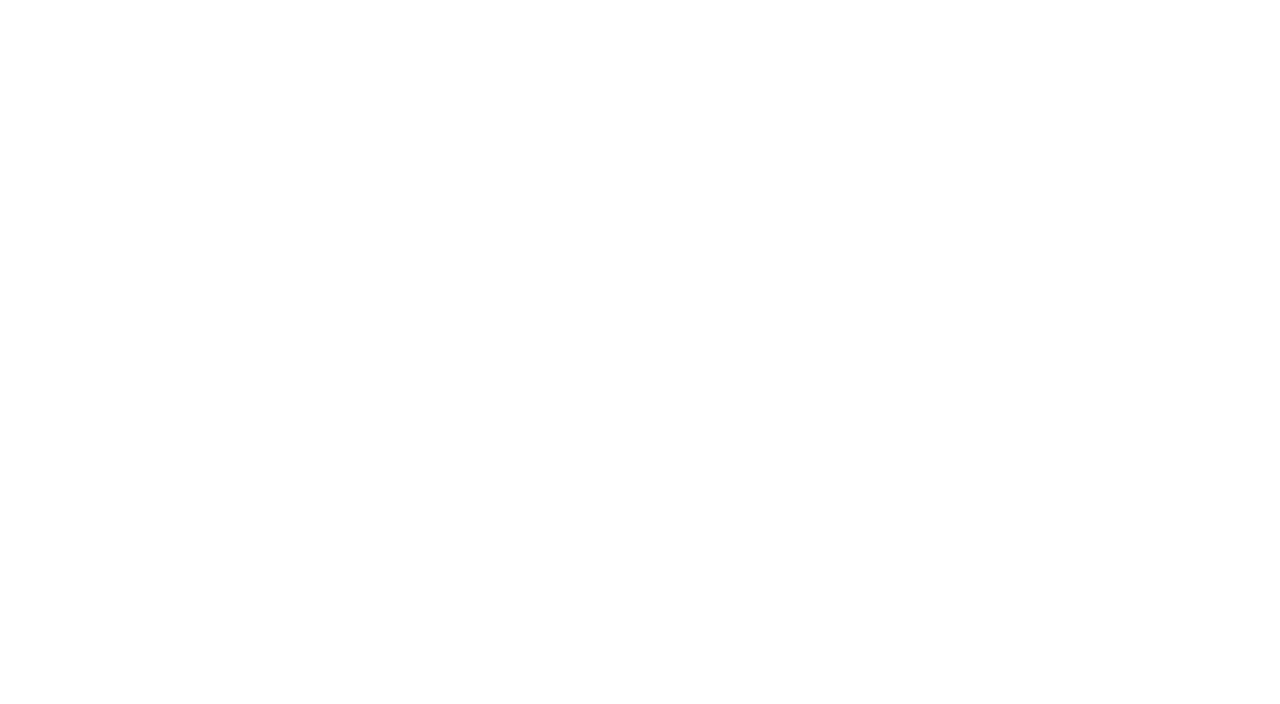
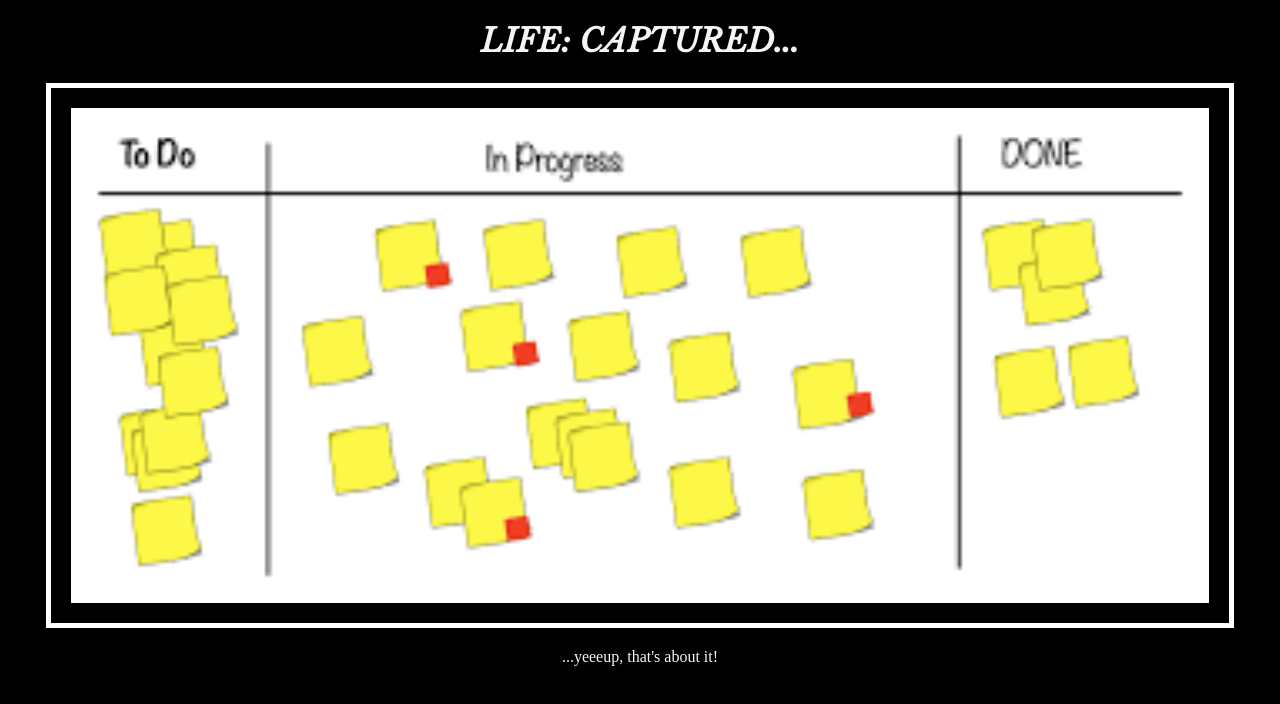
Before and after one commit to AidanKieff/PERN-stack-practice, a plain HTML site: page 6.4+Motivation+Meme+Project/6.4 Motivation Meme Project/index.html in a window 1280 px wide. Drawn offline with nearby package versions, Linux system fonts and the light colour scheme.

Commit message:
done with basic css

```diff
--- a/6.4+Motivation+Meme+Project/6.4 Motivation Meme Project/index.html
+++ b/6.4+Motivation+Meme+Project/6.4 Motivation Meme Project/index.html
@@ -1,16 +1,20 @@
-<!--
-  TODO: Create a motivational post website.
-Style it how ever you like.
-Look at the goal image for inspiration.
-But it must have the following features:
-1. The main h1 text should be using the Regular Libre Baskerville Font from Google Fonts:
-  https://fonts.google.com/specimen/Libre+Baskerville
-2. The text should be white and background black.
-3. Add your own image into the images folder inside assets. It should have a 5px white border.
-4. The text should be center aligned.
-5. Create a div to contain the h1, p and img elements. Adjust the margins so that the image and text are centered on the page.
-  Hint: You horizontally center a div by giving it a width of 50% and a margin-left of 25%.
-  Hint: Set the image to have a width of 100% so it fills the div.
-6. Read about the text-transform property on MDN docs to make the h1 uppercase with CSS.
-  https://developer.mozilla.org/en-US/docs/Web/CSS/text-transform
--->
+<!DOCTYPE html>
+<html lang="en">
+<head>
+  <link rel="stylesheet" href="style.css"/>
+  <link rel="preconnect" href="https://fonts.googleapis.com">
+  <link rel="preconnect" href="https://fonts.gstatic.com" crossorigin>
+  <link href="https://fonts.googleapis.com/css2?family=Libre+Baskerville:ital@1&display=swap" rel="stylesheet">
+  <meta charset="UTF-8">
+  <meta name="viewport" content="width=device-width, initial-scale=1.0">
+  <title>MEME</title>
+</head>
+<body>
+  <div class="container">
+    <h1>Life: Captured...</h1>
+    <a class="meme"><img src="./assets/images/tasks.png"/></a>
+    <p>...yeeeup, that's about it!</p>
+  </div>
+
+</body>
+</html>
--- a/6.4+Motivation+Meme+Project/6.4 Motivation Meme Project/style.css
+++ b/6.4+Motivation+Meme+Project/6.4 Motivation Meme Project/style.css
@@ -1,3 +1,29 @@
+.libre-baskerville-regular-italic {
+    font-family: "Libre Baskerville", serif;
+    font-weight: 400;
+    font-style: italic;
+}
+
+.container {
+    text-align: center;
+}
+
+img {
+    width: 90%;
+    border: 5px white solid;
+    padding: 20px 20px 20px 20px;
+
+}
+
 html {
-    background-color: aqua;
+    background-color: black;
 }
+
+h1, p {
+    color: whitesmoke;
+}
+
+h1 {
+    font-family: "Libre Baskerville", serif;
+    text-transform: uppercase;
+}
```
